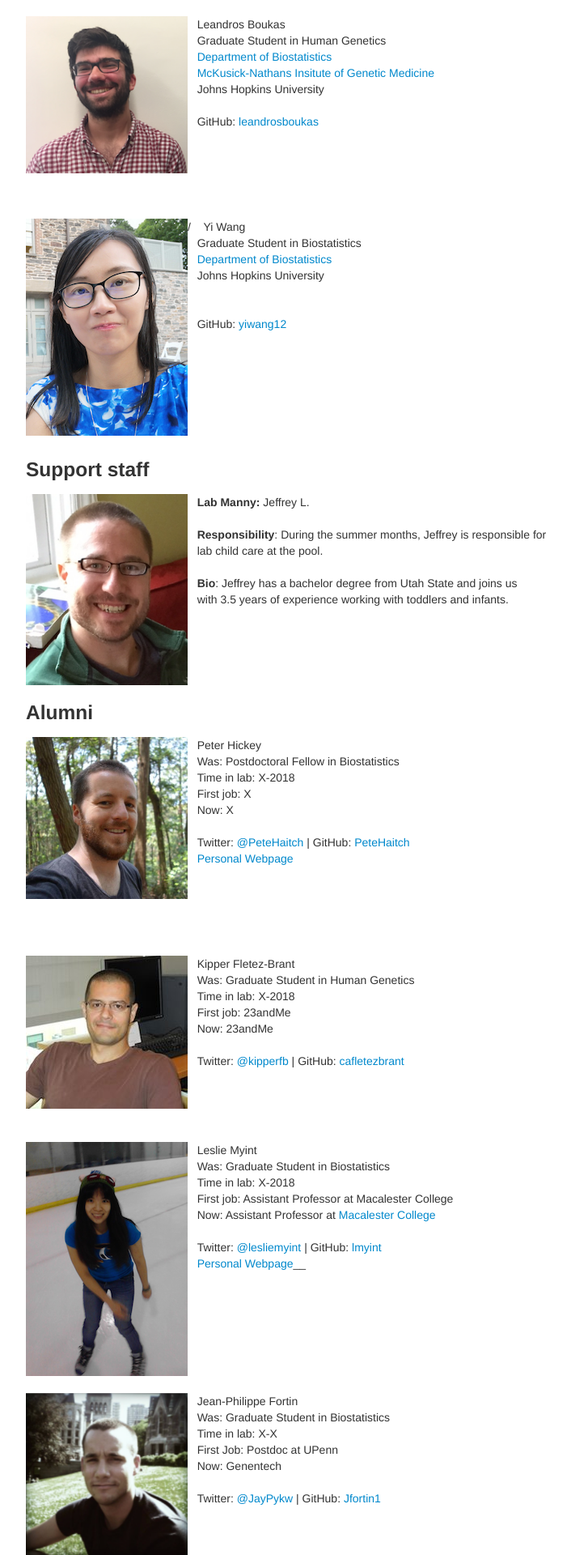
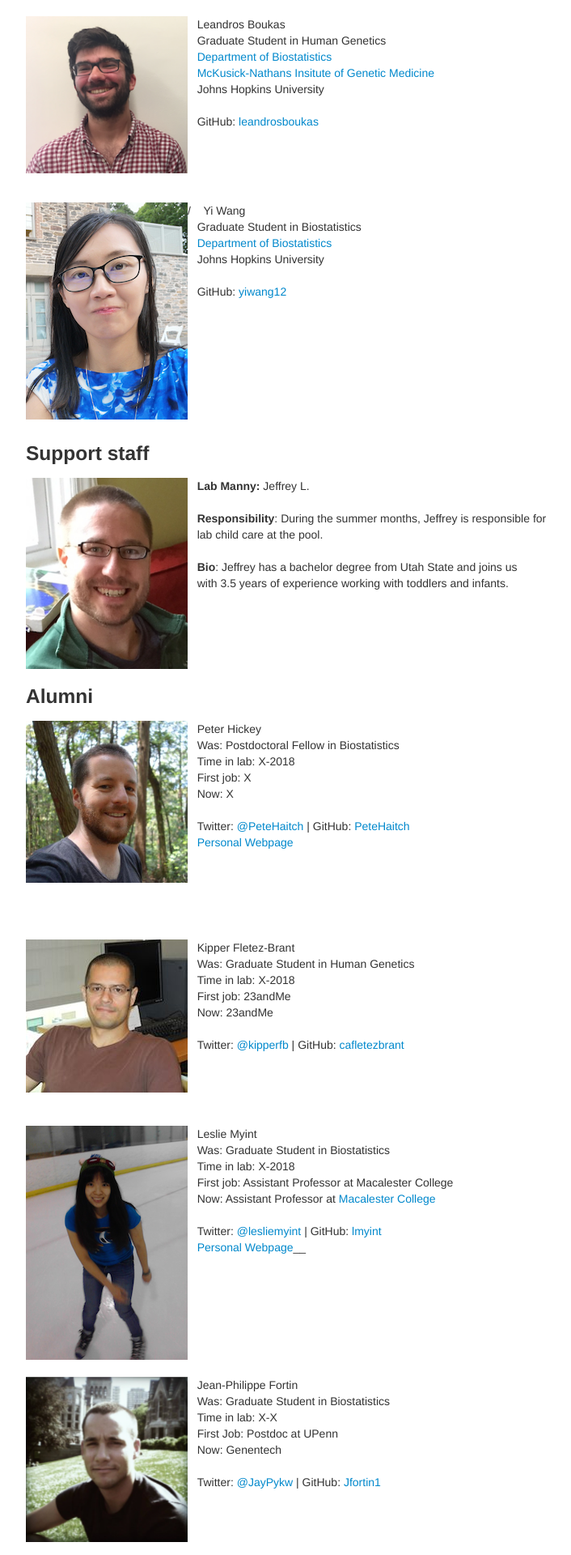
Before and after one commit to hansenlab/hansenlab.github.io, a Jekyll site: the page built from 01-people.md, in a window 1280 px wide. Shown: the part 312-2232 px from the top of the page at 81% size, without its empty margins (258-964 px from the left). Built offline with Jekyll 4.4.1, drawn with Linux system fonts in a browser that asks for light colours.

```diff
--- a/01-people.md
+++ b/01-people.md
@@ -26,7 +26,7 @@ GitHub: [kasperdanielhansen](https://github.com/kasperdanielhansen)
 &nbsp;&nbsp;&nbsp;Johns Hopkins University
 <br>
 &nbsp;&nbsp;&nbsp;GitHub: [leandrosboukas](https://github.com/leandrosboukas)
-<br><br><br><br><br>
+<br><br><br><br>
 
 <img alt="Yi Wang" align="left" src="media/people/yiwang.png">/
 &nbsp;&nbsp;&nbsp;Yi Wang
@@ -34,9 +34,8 @@ GitHub: [kasperdanielhansen](https://github.com/kasperdanielhansen)
 &nbsp;&nbsp;&nbsp;[Department of Biostatistics](http://www.biostat.jhsph.edu)
 &nbsp;&nbsp;&nbsp;Johns Hopkins University
 <br>
-<br>
 &nbsp;&nbsp;&nbsp;GitHub: [yiwang12](https://github.com/yiwang12)
-<br><br><br><br><br><br><br>
+<br><br><br><br><br><br><br><br>
 
 
 ### Support staff
```
